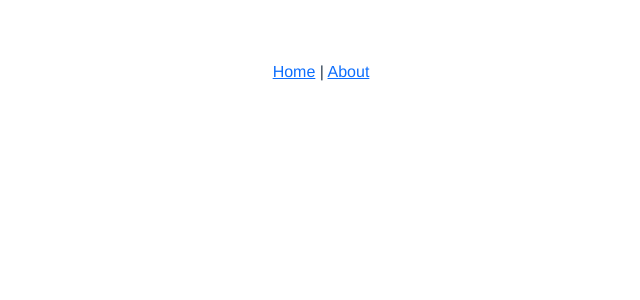
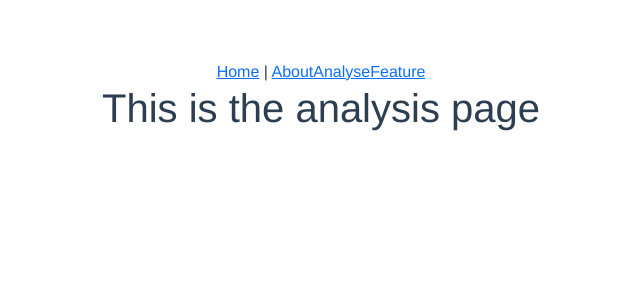
Before and after one commit to Gawain112/Advanced-web-project, a Vue app: page /analyse in a window 1280 px wide. Before the commit this address had no page. Shown: the top 300 px of the page, without its empty margins (319-959 px from the left). Built offline with nearby package versions, Linux system fonts and the light colour scheme.

Commit message:
Added Analyse and Extra Feature pages/routes

```diff
--- a/src/App.vue
+++ b/src/App.vue
@@ -1,6 +1,8 @@
 <template>
   <router-link to="/">Home</router-link> |
   <router-link to="/about">About</router-link>
+  <router-link to="/analyse">Analyse</router-link>
+  <router-link to="/feature">Feature</router-link>
   <router-view />
 </template>
 
--- a/src/router/index.js
+++ b/src/router/index.js
@@ -15,6 +15,24 @@ const routes = [
     // which is lazy-loaded when the route is visited.
     component: () =>
       import(/* webpackChunkName: "about" */ "../views/About.vue")
+  },
+  {
+    path: "/analyse",
+    name: "Analyse",
+    // route level code-splitting
+    // this generates a separate chunk (about.[hash].js) for this route
+    // which is lazy-loaded when the route is visited.
+    component: () =>
+      import(/* webpackChunkName: "analyse" */ "../views/Analyse.vue")
+  },
+  {
+    path: "/feature",
+    name: "Feature",
+    // route level code-splitting
+    // this generates a separate chunk (about.[hash].js) for this route
+    // which is lazy-loaded when the route is visited.
+    component: () =>
+      import(/* webpackChunkName: "feature" */ "../views/Feature.vue")
   }
 ];
 
--- /dev/null
+++ b/src/views/Analyse.vue
@@ -0,0 +1,5 @@
+<template>
+  <div class="analysis">
+    <h1>This is the analysis page</h1>
+  </div>
+</template>
--- /dev/null
+++ b/src/views/Feature.vue
@@ -0,0 +1,5 @@
+<template>
+  <div class="feature">
+    <h1>This is the extra feature page (if needed)</h1>
+  </div>
+</template>
```
